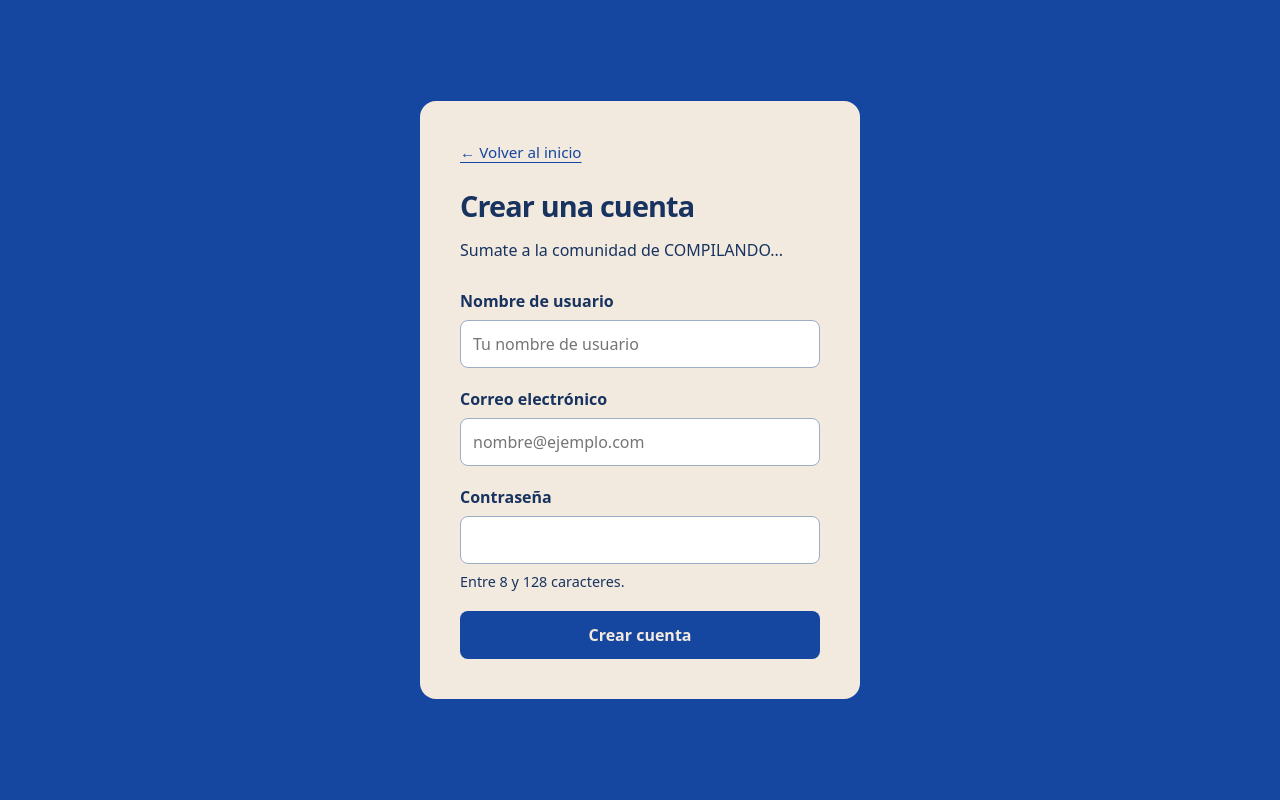
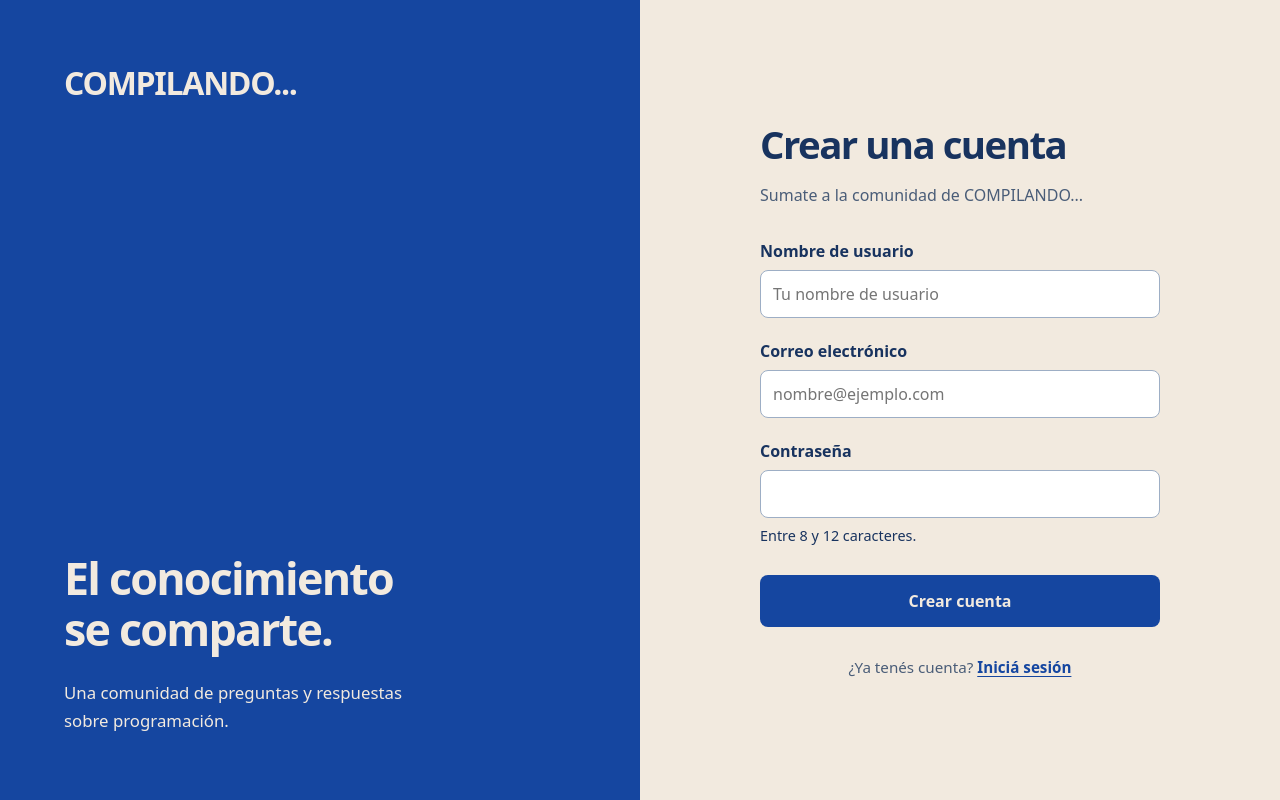
Before and after one commit to FacuArmando/Compilando..., a Flask app: template compilando/templates/auth/register.html in a window 1280 px wide. Run offline with Flask 3, Linux system fonts and the light colour scheme; the template is opened without the code that fills it, so the values that code supplies are empty.

Commit message:
feat: unificar diseño de acceso y limitar contraseñas nuevas

```diff
--- a/compilando/modules/auth/services.py
+++ b/compilando/modules/auth/services.py
@@ -18,6 +18,7 @@ _HASH_FICTICIO = generate_password_hash(secrets.token_urlsafe(32))
 def autenticar_usuario(email: str, password: str) -> Usuario:
     """Comprobar credenciales sin revelar si existe una cuenta ni cambiar su clave."""
     email = email.strip().lower()
+    # Conservar el acceso de las cuentas creadas antes del máximo de 12 caracteres.
     if not email or len(email) > 254 or not 1 <= len(password) <= 128:
         raise ValueError(ERROR_CREDENCIALES)
 
@@ -40,8 +41,8 @@ def registrar_usuario(username: str, email: str, password: str) -> Usuario:
         raise ValueError("El nombre de usuario debe tener como máximo 80 caracteres.")
     if len(email) > 254 or not re.fullmatch(r"[^\s@]+@[^\s@]+\.[^\s@]+", email):
         raise ValueError("Ingresá un correo electrónico válido.")
-    if not 8 <= len(password) <= 128:
-        raise ValueError("La contraseña debe tener entre 8 y 128 caracteres.")
+    if not 8 <= len(password) <= 12:
+        raise ValueError("La contraseña debe tener entre 8 y 12 caracteres.")
 
     usuario = Usuario(
         username=username,
--- a/compilando/static/css/app.css
+++ b/compilando/static/css/app.css
@@ -130,7 +130,8 @@ button:focus-visible {
   outline-offset: 2px;
 }
 
-.auth-card .form-note {
+.auth-card .form-note,
+.auth-form .form-note {
   margin: 0;
   font-size: 0.9rem;
 }
--- /dev/null
+++ b/compilando/templates/auth/_visual.html
@@ -0,0 +1,9 @@
+<aside class="auth-visual" aria-label="La comunidad Compilando">
+  <p class="auth-brand">COMPILANDO...</p>
+  <div class="auth-visual-copy">
+    <p class="auth-visual-title">El conocimiento<br>se comparte.</p>
+    <p class="auth-visual-description">
+      Una comunidad de preguntas y respuestas sobre programación.
+    </p>
+  </div>
+</aside>
--- a/compilando/templates/auth/register.html
+++ b/compilando/templates/auth/register.html
@@ -1,16 +1,20 @@
 {% extends 'base.html' %}
 {% block title %}Crear una cuenta · COMPILANDO...{% endblock %}
+{% block main_class %}auth-main{% endblock %}
 {% block content %}
-<section class="auth-card" aria-labelledby="register-title">
-  <a class="back-link" href="{{ url_for('system.index') }}">← Volver al inicio</a>
+<div class="auth-screen">
+  {% include 'auth/_visual.html' %}
+
+  <section class="auth-panel" aria-labelledby="register-title">
+    <div class="auth-content">
       <h1 id="register-title">Crear una cuenta</h1>
-  <p>Sumate a la comunidad de COMPILANDO...</p>
+      <p class="auth-intro">Sumate a la comunidad de COMPILANDO...</p>
 
       {% if error %}
         <p class="form-error" role="alert">{{ error }}</p>
       {% endif %}
 
-  <form action="{{ url_for('auth.register') }}" method="post">
+      <form class="auth-form" action="{{ url_for('auth.register') }}" method="post">
         <input type="hidden" name="csrf_token" value="{{ csrf_token() }}">
 
         <div class="field">
@@ -28,14 +32,18 @@
         <div class="field">
           <label for="password">Contraseña</label>
           <input id="password" name="password" type="password"
-             autocomplete="new-password" minlength="8" maxlength="128"
+                 autocomplete="new-password" minlength="8" maxlength="12"
                  aria-describedby="password-hint" required>
-      <small id="password-hint" class="form-note">Entre 8 y 128 caracteres.</small>
+          <small id="password-hint" class="form-note">Entre 8 y 12 caracteres.</small>
         </div>
 
-    <button class="button button-primary" type="submit">
-      Crear cuenta
-    </button>
+        <button class="button button-primary" type="submit">Crear cuenta</button>
       </form>
+
+      <p class="auth-switch">
+        ¿Ya tenés cuenta? <a href="{{ url_for('auth.login') }}">Iniciá sesión</a>
+      </p>
+    </div>
   </section>
+</div>
 {% endblock %}
```
Also changed, not shown: compilando/templates/auth/_login_screen.html (+1 -9 lines), tests/test_auth.py (+23 -22 lines), tests/test_login.py (+19 -4 lines), README.md. Lines whose indentation alone changed are shown as unchanged.
